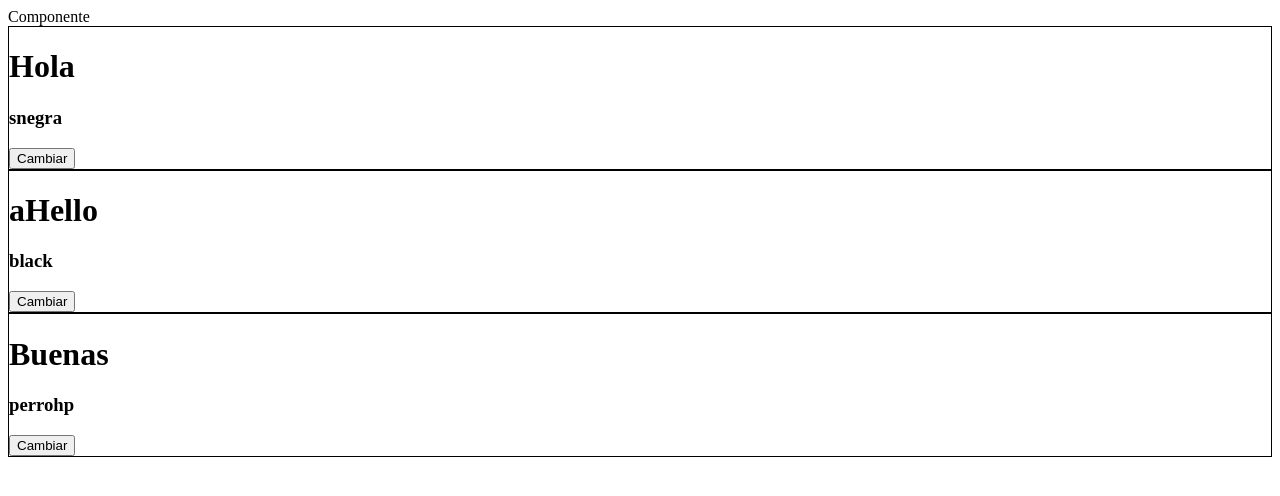
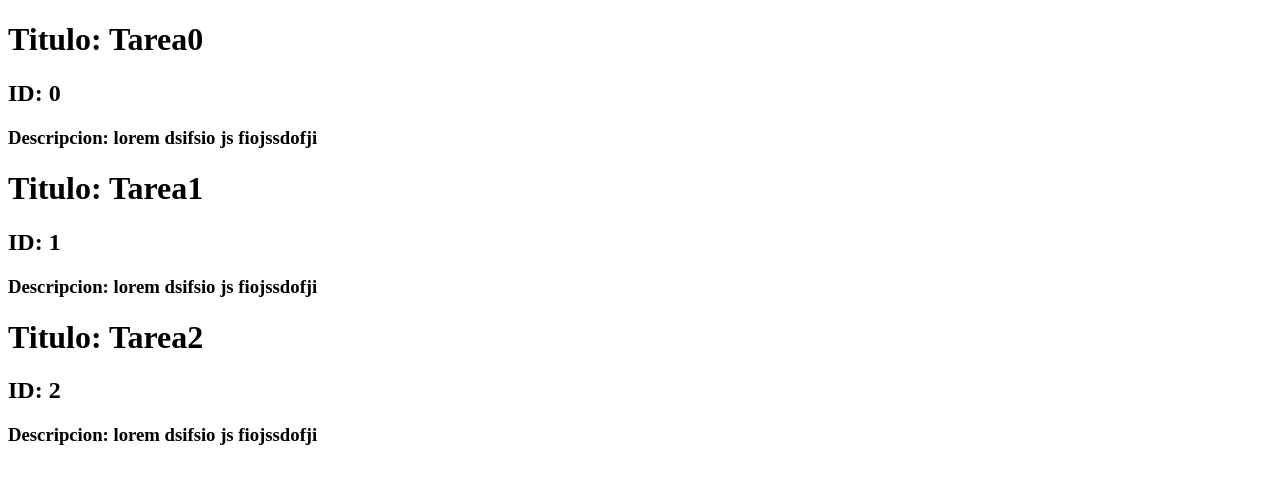
Before and after one commit to KevinGalindos/ProyectoReact1, a React (Create React App) app: page / in a window 1280 px wide. Shown: the top 496 px of the page. Built offline with nearby package versions, Linux system fonts and the light colour scheme.

Commit message:
llamando desde json

```diff
--- a/src/App.js
+++ b/src/App.js
@@ -1,54 +1,25 @@
-import React from 'react';
+import React,{Component} from 'react';
 import './App.css';
-
-// function Hello(props) {
-//   return (
-//     <div id="hello"><h1>{props.text}</h1>
-//       <h3>{props.subtext}</h3>
-//     </div>
-//   )
-// }
+import tareas from './sample/tareas.json';
 
 
+class App extends Component{
 
-class Hello extends React.Component {
+state = {
+  tareas:tareas
+}
 
-  state = {
-    show: true
-  }
+    render(){
+      return <div>
+        {this.state.tareas.map(e=><p key={e.id}>
+        <h1>Titulo: {e.titulo}</h1>
+        <h2>ID: {e.id}</h2>
+        <h3>Descripcion: {e.descripcion}</h3>
 
-  cambio = () => {
-    this.setState({ show: !this.state.show })
-  }
-
-  render() {
-    if (this.state.show) {
-      return (
-        <div id="hello">
-          <h1>{this.props.text}</h1>
-          <h3>{this.props.subtext}</h3>
-          <button onClick={this.cambio}>Cambiar</button>
-        </div>)
-    } else {
-      return (<div>
-        <h1>No hay elementos</h1>
-        <button onClick={this.cambio}>Regresar</button>
+        </p>)}
       </div>
-      )
-
     }
-  }
 }
 
 
-function App() {
-  return (
-    <div > Componente
-      <Hello text="Hola" subtext="snegra"></Hello>
-      <Hello text="aHello" subtext="black"></Hello>
-      <Hello text="Buenas" subtext="perrohp"></Hello>
-    </div>
-  );
-}
-
 export default App;
--- /dev/null
+++ b/src/sample/tareas.json
@@ -0,0 +1,20 @@
+[
+    {
+        "id": 0,
+        "titulo": "Tarea0",
+        "descripcion": "lorem dsifsio js fiojssdofji",
+        "cumplido": true
+    },
+    {
+        "id": 1,
+        "titulo": "Tarea1",
+        "descripcion": "lorem dsifsio js fiojssdofji",
+        "cumplido": false
+    },
+    {
+        "id": 2,
+        "titulo": "Tarea2",
+        "descripcion": "lorem dsifsio js fiojssdofji",
+        "cumplido": true
+    }
+]
```
